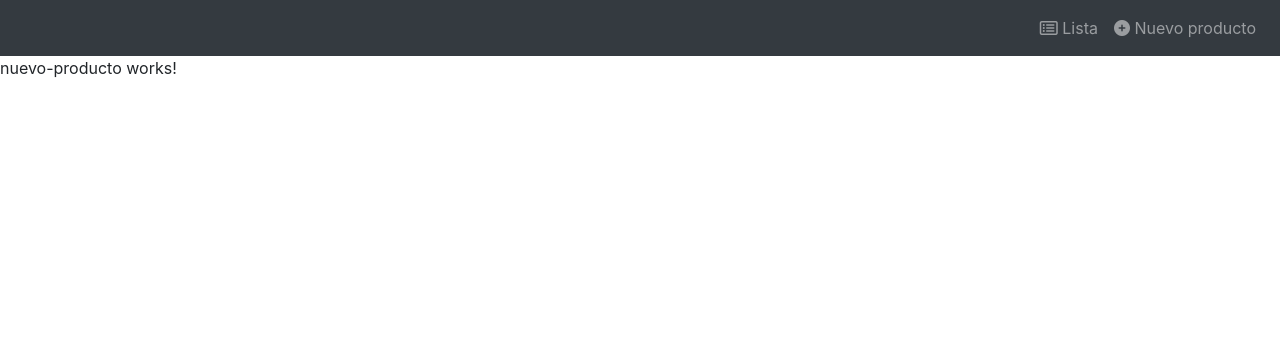
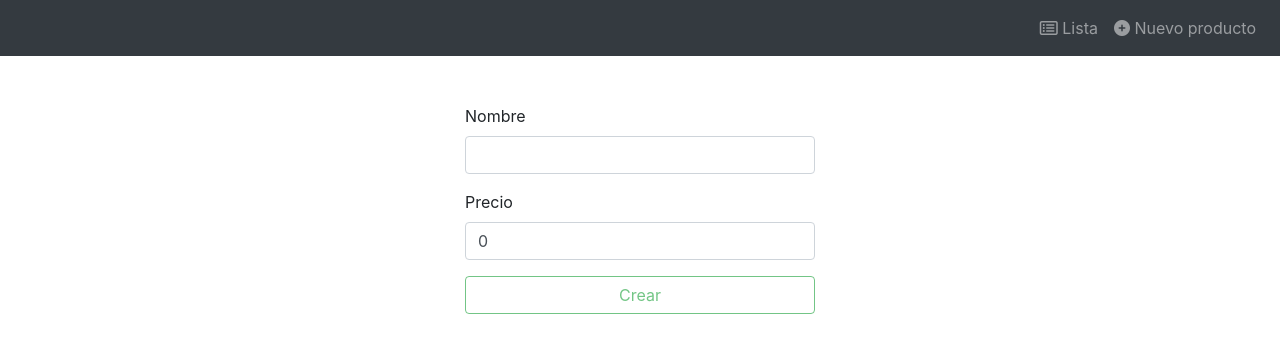
Before and after one commit to lauradillonar/java006-crud-angular-v14, an Angular app: page /nuevo in a window 1280 px wide. Shown: the top 352 px of the page. Built offline with nearby package versions, Linux system fonts and the light colour scheme.

Commit message:
Creando un nuevo producto - Eliminando producto - Mostrando lista

```diff
--- a/src/app/app.component.html
+++ b/src/app/app.component.html
@@ -19,7 +19,7 @@
         >
       </li>
       <li class="nav-item">
-        <a class="nav-link" href="/nuevo"
+        <a class="nav-link" routerLink="/nuevo"
           ><i class="fas fa-plus-circle"></i> Nuevo producto</a
         >
       </li>
--- a/src/app/app.module.ts
+++ b/src/app/app.module.ts
@@ -27,7 +27,7 @@ import { HttpClientModule } from '@angular/common/http';
     BrowserModule,
     AppRoutingModule,
     BrowserAnimationsModule,
-    ToastrModule,
+    ToastrModule.forRoot(),
     HttpClientModule,
     FormsModule
   ],
--- a/src/app/producto/lista-producto/lista-producto.component.html
+++ b/src/app/producto/lista-producto/lista-producto.component.html
@@ -18,7 +18,7 @@
           class="btn btn-outline-warning"
           routerLink="/editar/{{ producto.id }}"
         >
-          <i class="far fa-edit"></i>Editar
+          <i class="far fa-edit"></i> Editar
         </button>
       </td>
       <td>
--- a/src/app/producto/lista-producto/lista-producto.component.ts
+++ b/src/app/producto/lista-producto/lista-producto.component.ts
@@ -1,3 +1,4 @@
+import { ToastrService } from 'ngx-toastr';
 import { ProductoService } from './../../service/producto.service';
 import { Component, OnInit } from '@angular/core';
 import { Producto } from 'src/app/models/producto';
@@ -10,13 +11,14 @@ import { Producto } from 'src/app/models/producto';
 export class ListaProductoComponent implements OnInit {
 
   productos: Producto[] = [];
-
-  constructor(private productoService: ProductoService) { }
+  constructor(
+    private productoService: ProductoService,
+    private toastr: ToastrService
+  ) { }
 
   ngOnInit(): void {
     this.cargarProductos();
   }
-
   cargarProductos(): void{
     this.productoService.lista().subscribe(
       data => {
@@ -27,9 +29,23 @@ export class ListaProductoComponent implements OnInit {
       }
     );
   }
-
   borrar(id?: number){
-    alert('borrar el ' + id);
+    if (id != undefined){
+    this.productoService.delete(id).subscribe(
+      data => {
+        this.toastr.success('Producto Eliminado','OK', {
+          timeOut: 3000,
+          positionClass: 'toast-top-center'
+        });
+        this.cargarProductos();
+      },
+      err => {
+        this.toastr.error(err.error.mensaje,'Fail', {
+          timeOut: 3000,
+          positionClass: 'toast-top-center'
+        });
+      }
+    );
+    }
   }
-
 }
--- a/src/app/producto/nuevo-producto/nuevo-producto.component.html
+++ b/src/app/producto/nuevo-producto/nuevo-producto.component.html
@@ -1 +1,33 @@
-<p>nuevo-producto works!</p>
+<div class="container">
+  <div class="row mt-5">
+    <div class="col-md-4 mx-auto">
+      <form (ngSubmit)="onCreate()" novalidate #f="ngForm">
+        <div class="form-group">
+          <label for="nombre">Nombre</label>
+          <input
+            type="text"
+            class="form-control"
+            id="nombre"
+            name="nombre"
+            [(ngModel)]="nombre"
+            required
+          />
+        </div>
+        <div class="form-group">
+          <label for="precio">Precio</label>
+          <input
+            type="number"
+            class="form-control"
+            id="precio"
+            name="precio"
+            [(ngModel)]="precio"
+            required
+          />
+        </div>
+        <button class="btn btn-outline-success btn-block" [disabled]="!f.valid">
+          Crear
+        </button>
+      </form>
+    </div>
+  </div>
+</div>
--- a/src/app/producto/nuevo-producto/nuevo-producto.component.ts
+++ b/src/app/producto/nuevo-producto/nuevo-producto.component.ts
@@ -1,4 +1,8 @@
+import { ProductoService } from './../../service/producto.service';
 import { Component, OnInit } from '@angular/core';
+import { Producto } from 'src/app/models/producto';
+import { ToastrService } from 'ngx-toastr';
+import { Router } from '@angular/router';
 
 @Component({
   selector: 'app-nuevo-producto',
@@ -7,9 +11,36 @@ import { Component, OnInit } from '@angular/core';
 })
 export class NuevoProductoComponent implements OnInit {
 
-  constructor() { }
+  nombre: string = '';
+  precio: number = 0;
+
+  constructor(
+    private productoService: ProductoService,
+    private toastr: ToastrService,
+    private router: Router
+    ) { }
 
   ngOnInit(): void {
   }
 
+  onCreate(): void {
+    const producto = new Producto(this.nombre, this.precio);
+
+    this.productoService.save(producto).subscribe(
+      data => {
+        this.toastr.success('Producto Creado','OK', {
+          timeOut: 3000,
+          positionClass: 'toast-top-center'
+        });
+        this.router.navigate(['/']);
+      },
+      err => {
+        this.toastr.error(err.error.mensaje,'Fail', {
+          timeOut: 3000,
+          positionClass: 'toast-top-center'
+        });
+        this.router.navigate(['/']);
+      }
+    );
+  }
 }
```
